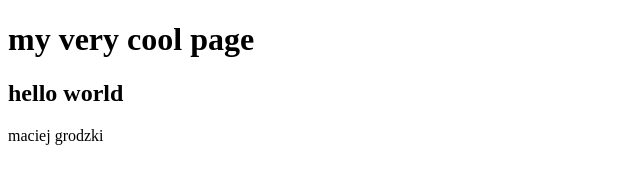
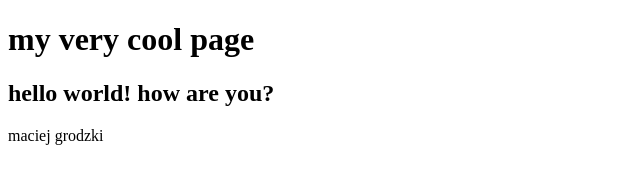
Before and after one commit to MaciejGrodzki/nauka-gita-2, a plain HTML site: page index.html in a window 1280 px wide. Shown: the whole page, without its empty margins (0-640 px from the left). Drawn offline with Linux system fonts and the light colour scheme.

Commit message:
update content of index.html

```diff
--- a/index.html
+++ b/index.html
@@ -6,7 +6,7 @@
     </head>
 <body>
     <h1>my very cool page</h1>
-    <h2>hello world</h2>
+    <h2>hello world! how are you?</h2>
     <p>maciej grodzki</p>
 </body>
 </html>
```
